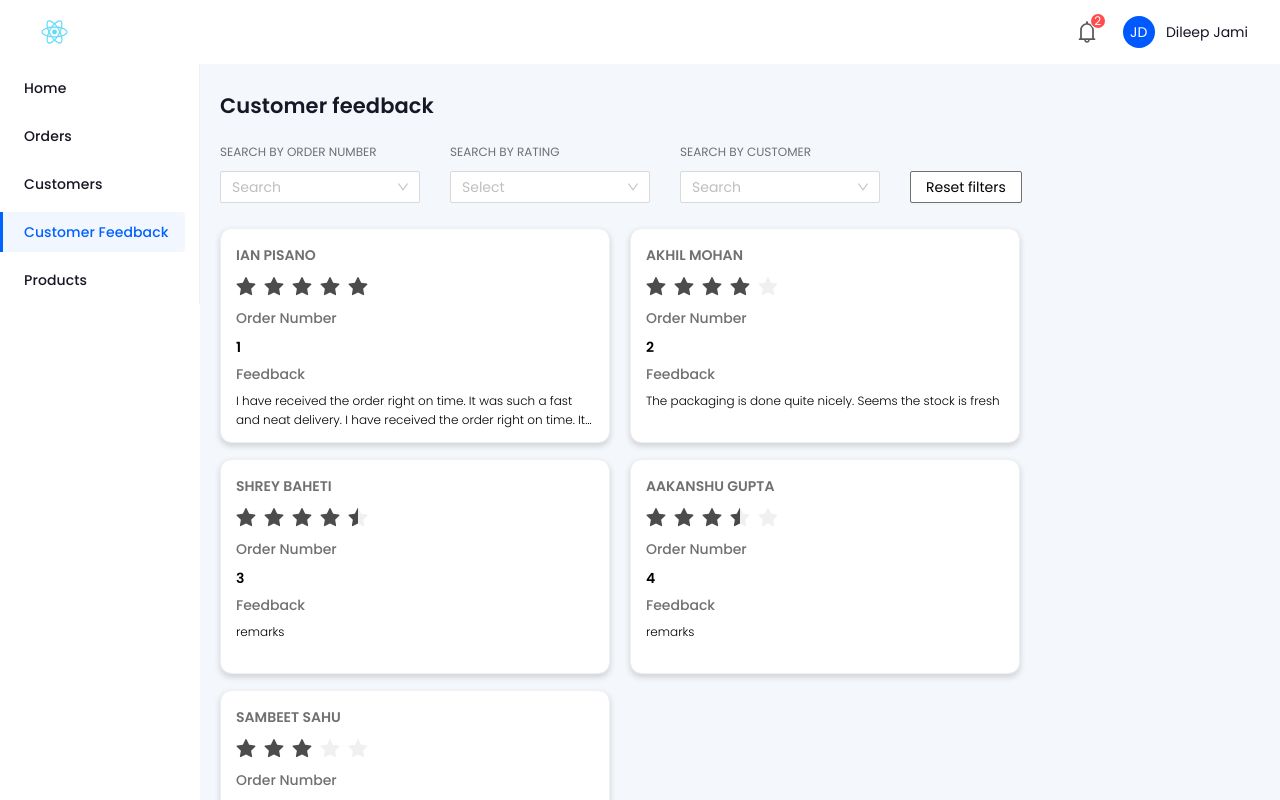
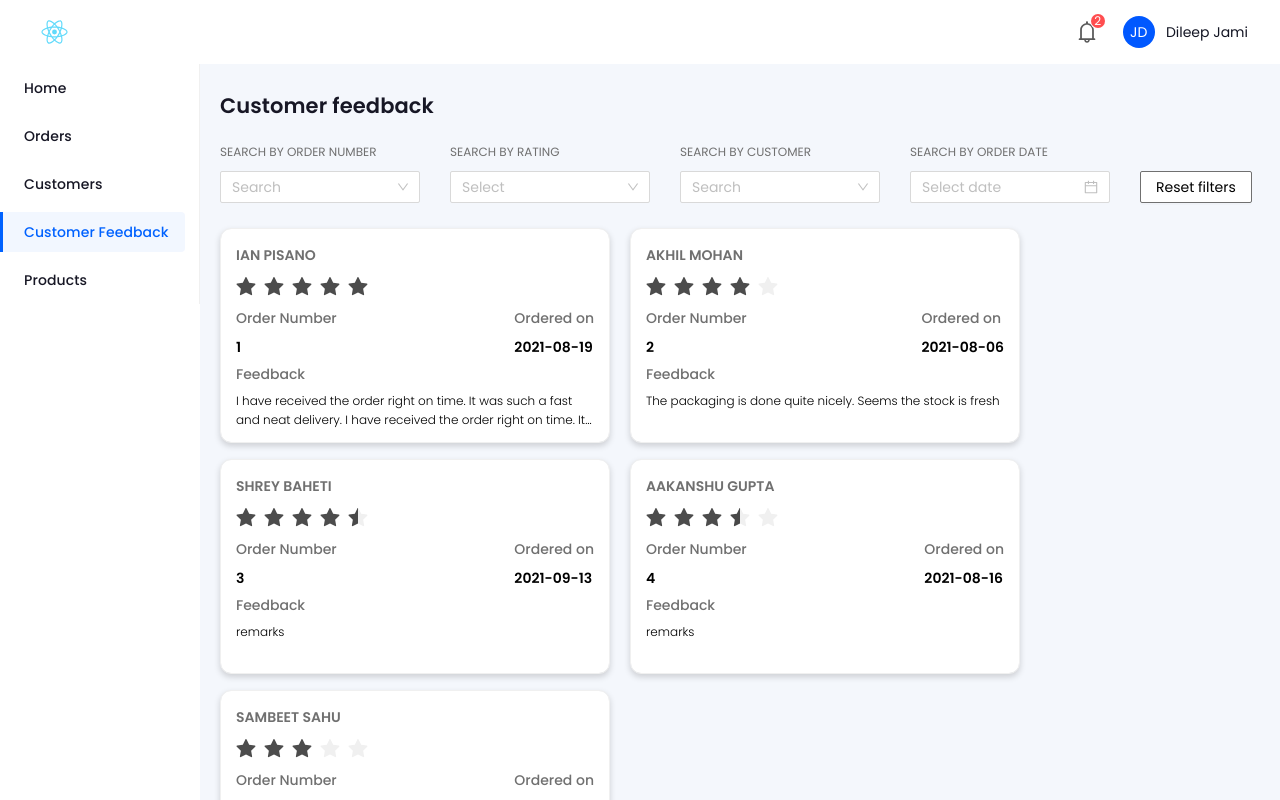
Before and after one commit to sponaka/alakarte-cms-ui, a React (Create React App) app: page /customer-feedback in a window 1280 px wide. Shown: the top 800 px of the page. Built offline with nearby package versions, Linux system fonts and the light colour scheme.

Commit message:
:sparkles: feat: added order date on customer feedback card

```diff
--- a/src/api/service.js
+++ b/src/api/service.js
@@ -10,7 +10,8 @@ const APIService = {
                         "rating": 5,
                         "order_no": 1,
                         "remarks": "I have received the order right on time. It was such a fast and neat delivery. I have received the order right on time. It was such a fast and neat delivery. I have received the order right on time. It was such a fast and neat delivery.",
-                        "active": true
+                        "active": true,
+                        orderDate: '2021-08-19'
                     },
                     {
                         "feedbackId": 2,
@@ -19,7 +20,8 @@ const APIService = {
                         "rating": 4,
                         "order_no": 2,
                         "remarks": "The packaging is done quite nicely. Seems the stock is fresh",
-                        "active": true
+                        "active": true,
+                        orderDate: '2021-08-06'
                     },
                     {
                         "feedbackId": 3,
@@ -28,7 +30,8 @@ const APIService = {
                         "rating": 4.5,
                         "order_no": 3,
                         "remarks": "remarks",
-                        "active": false
+                        "active": false,
+                        orderDate: '2021-09-13'
                     },
                     {
                         "feedbackId": 4,
@@ -37,7 +40,8 @@ const APIService = {
                         "rating": 3.5,
                         "order_no": 4,
                         "remarks": "remarks",
-                        "active": false
+                        "active": false,
+                        orderDate: '2021-08-16'
                     },
                     {
                         "feedbackId": 5,
@@ -46,7 +50,8 @@ const APIService = {
                         "rating": 3,
                         "order_no": 5,
                         "remarks": "remarks",
-                        "active": true
+                        "active": true,
+                        orderDate: '2021-09-21'
                     },
                     {
                         "feedbackId": 6,
@@ -55,7 +60,8 @@ const APIService = {
                         "rating": 4,
                         "order_no": 6,
                         "remarks": "remarks",
-                        "active": true
+                        "active": true,
+                        orderDate: '2021-09-01'
                     },
                     {
                         "feedbackId": 7,
@@ -64,7 +70,8 @@ const APIService = {
                         "rating": 3,
                         "order_no": 7,
                         "remarks": "remarks",
-                        "active": true
+                        "active": true,
+                        orderDate: '2021-09-11'
                     }
                 ])
             }, 750);
--- a/src/components/customer-feedback/CustomerFeedback.js
+++ b/src/components/customer-feedback/CustomerFeedback.js
@@ -1,7 +1,7 @@
 import React, {useEffect, useState} from "react";
 
 import './CustomerFeedback.scss';
-import {Button, Card, List, Modal, Select, Spin} from "antd";
+import {Button, Card, DatePicker, List, Modal, Select, Spin} from "antd";
 import {Rate} from 'antd';
 import APIService from "../../api/service";
 import {Link} from "react-router-dom";
@@ -153,6 +153,10 @@ const CustomerFeedback = () => {
                                                                         value={customerName}>{customerName}</Option>)}
                     </Select>
                 </div>
+                <div className='order-date'>
+                    <div className='filter-name'>SEARCH BY ORDER DATE</div>
+                    <DatePicker style={{width: 200}} />
+                </div>
                 <div>
                     <Button onClick={resetFilters} className='ant-btn-default'>Reset filters</Button>
                 </div>
@@ -179,6 +183,8 @@ const CustomerFeedback = () => {
                                 </div>
                                 <Rate allowHalf value={feedback.rating} className='rating' disabled/>
                                 <div className='order-details'>
+                                    <div className='order-info'>
+                                    <div>
                                         <h4 className='feedback-title'>Order Number</h4>
                                         <Link
                                             to={{
@@ -190,6 +196,12 @@ const CustomerFeedback = () => {
                                         >
                                             <span className='order-no'>{feedback.order_no}</span>
                                         </Link>
+                                    </div>
+                                    <div>
+                                        <h4 className='feedback-title'>Ordered on</h4>
+                                        <span className='order-no'>{feedback.orderDate}</span>
+                                    </div>
+                                    </div>
                                     <h4 className='feedback-title'>Feedback</h4>
                                     <p className='remarks overflow-text' onClick={() =>
                                         openFeedbackModal(feedback)
--- a/src/components/customer-feedback/CustomerFeedback.scss
+++ b/src/components/customer-feedback/CustomerFeedback.scss
@@ -57,6 +57,11 @@
 
 .order-details {
 
+  .order-info {
+    display: flex;
+    justify-content: space-between;
+  }
+
   .feedback-title {
     padding-top: 5px;
     color: #707070;
```
Lines whose indentation alone changed are shown as unchanged.
